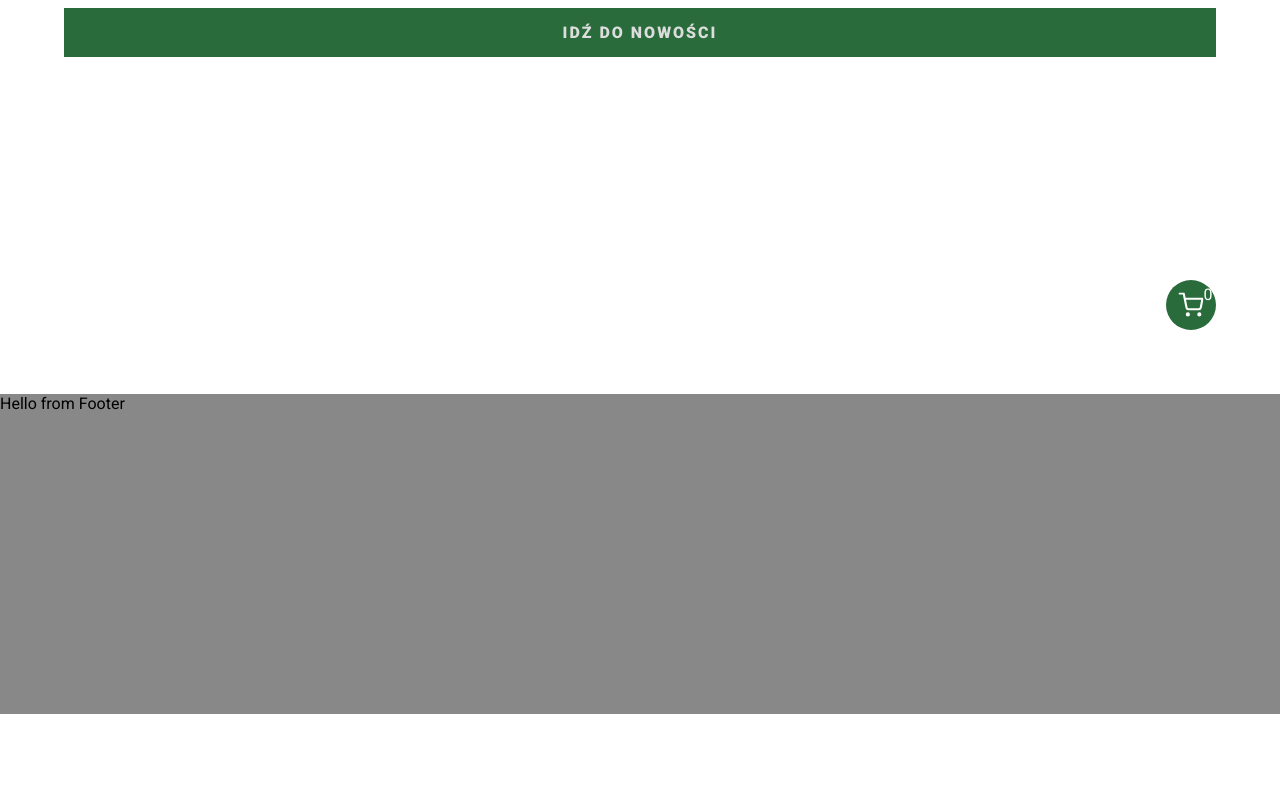
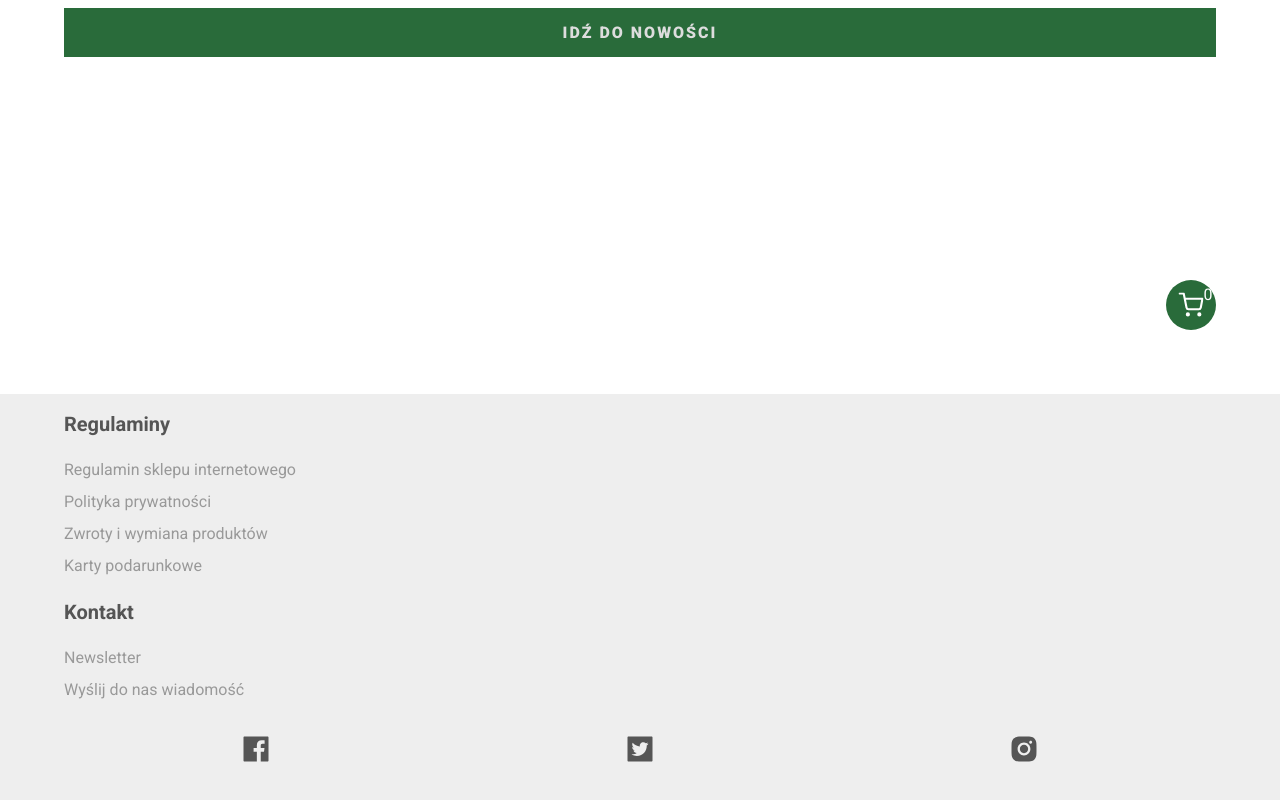
Before and after one commit to juujisai/bento-store, a React (Create React App) app: page /cart in a window 1280 px wide. Shown: the part 406-1206 px from the top of the page. Before the commit the page ends 1120 px from the top, so only its background shows below. Built offline with nearby package versions, Linux system fonts and the light colour scheme.

Commit message:
add footer content

```diff
--- a/src/components/Sort.js
+++ b/src/components/Sort.js
@@ -6,7 +6,7 @@ import { connect } from 'react-redux'
 import { sortData } from '../redux/actions/actions'
 
 
-const Sort = ({ dataToShow, sortMe }) => {
+const Sort = ({ dataToShow, sortMe, dataFilterd }) => {
   const [show, setShow] = React.useState(false)
   const [byLowestPrice, setByLowestPrice] = React.useState(false)
   const [byHighestPrice, setByHighestPrice] = React.useState(false)
--- a/src/layout/Footer.js
+++ b/src/layout/Footer.js
@@ -1,9 +1,35 @@
 import React from 'react';
+import { AiFillFacebook, AiFillTwitterSquare, AiFillInstagram } from 'react-icons/ai'
 
 const Footer = () => {
+
   return (
     <footer>
-      Hello from Footer
+      <div className="footer-list">
+        <div className="footer-list-item regulamin">
+          <h2>Regulaminy</h2>
+          <div className='cont'>
+            <p>Regulamin sklepu internetowego</p>
+            <p>Polityka prywatności</p>
+            <p>Zwroty i wymiana produktów</p>
+            <p>Karty podarunkowe</p>
+          </div>
+        </div>
+        <div className="footer-list-item contact">
+          <h2>Kontakt</h2>
+          <div className='cont'>
+            <p>Newsletter</p>
+            <p>Wyślij do nas wiadomość</p>
+          </div>
+        </div>
+      </div>
+      <div className="media">
+        <ul>
+          <li><a href='/'><AiFillFacebook /></a></li>
+          <li><a href='/'><AiFillTwitterSquare /></a></li>
+          <li><a href='/'><AiFillInstagram /></a></li>
+        </ul>
+      </div>
     </footer>
   );
 }
--- a/src/redux/reducers/reducer.js
+++ b/src/redux/reducers/reducer.js
@@ -201,7 +201,7 @@ function reducer(state, action) {
       }
       dataFiltered = dataFiltered.sort((a, b) => sortFunction(a, b))
     }
-
+    console.log(dataFiltered)
     return { ...state, dataFiltered }
 
   }
--- a/src/styles/index.css
+++ b/src/styles/index.css
@@ -749,9 +749,50 @@ header {
 
 
 
+/* footer */
+
+footer {
+  padding: 0 5%;
+  min-height: 40vh;
+  background-color: #eee;
+  overflow: hidden;
+
+}
+
+.footer-list-item {
+  overflow: hidden;
+}
 
 
-footer {
-  height: 40vh;
-  background-color: #888;
+.footer-list-item h2 {
+  color: #555;
+  line-height: 3;
+  font-size: 1.25em;
 }
+
+
+div.cont {
+  color: #999;
+  line-height: 2;
+}
+
+.media ul {
+  list-style-type: none;
+  display: flex;
+  padding-bottom: 10%;
+}
+
+.media ul li {
+  line-height: 3;
+  width: calc(100% / 3);
+}
+
+.media ul li a {
+  display: block;
+  width: 100%;
+  color: #555;
+  text-align: center;
+  font-size: 2em;
+}
+
+/* end of footer */
```
Also changed, not shown: 1 other file (tests, documents, lock files or other folders).
